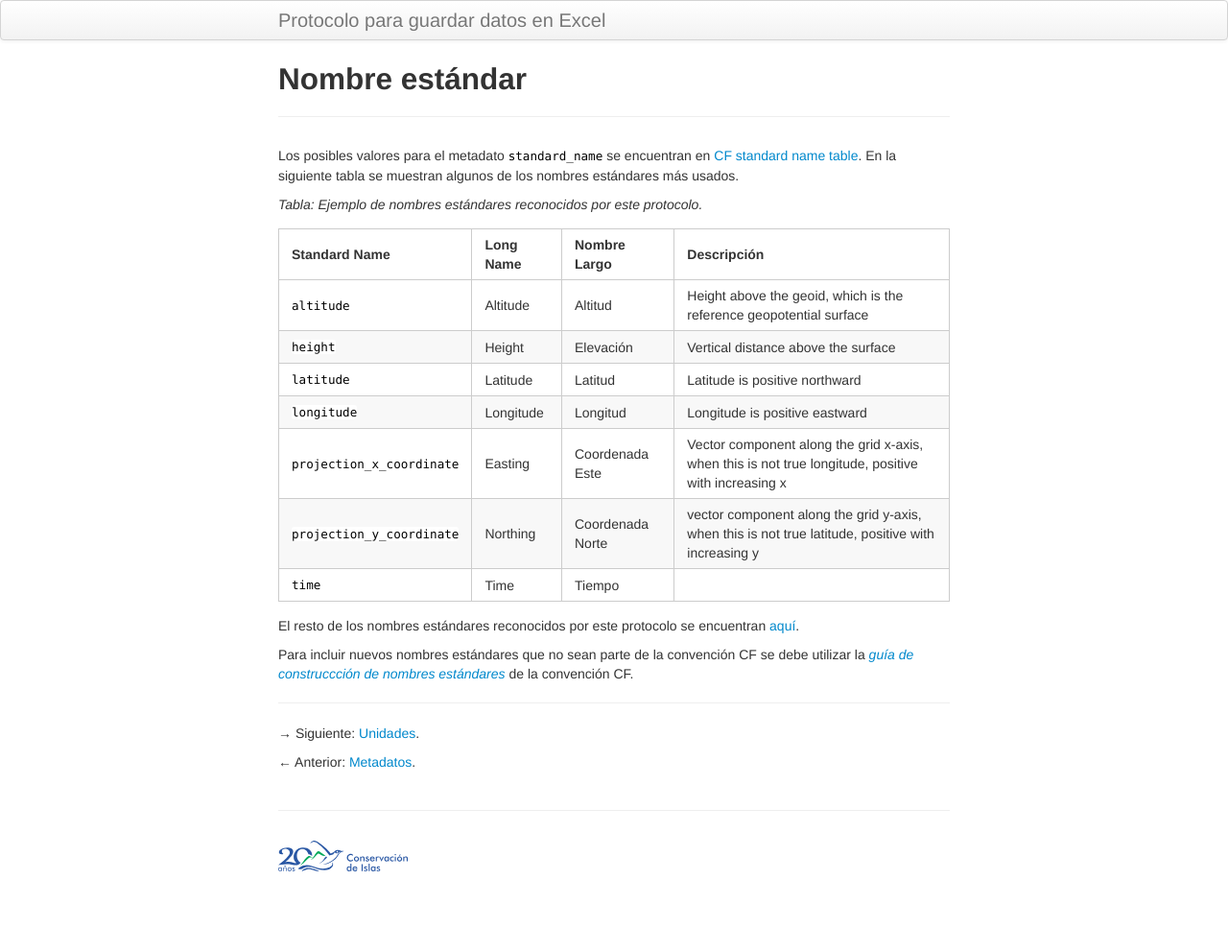
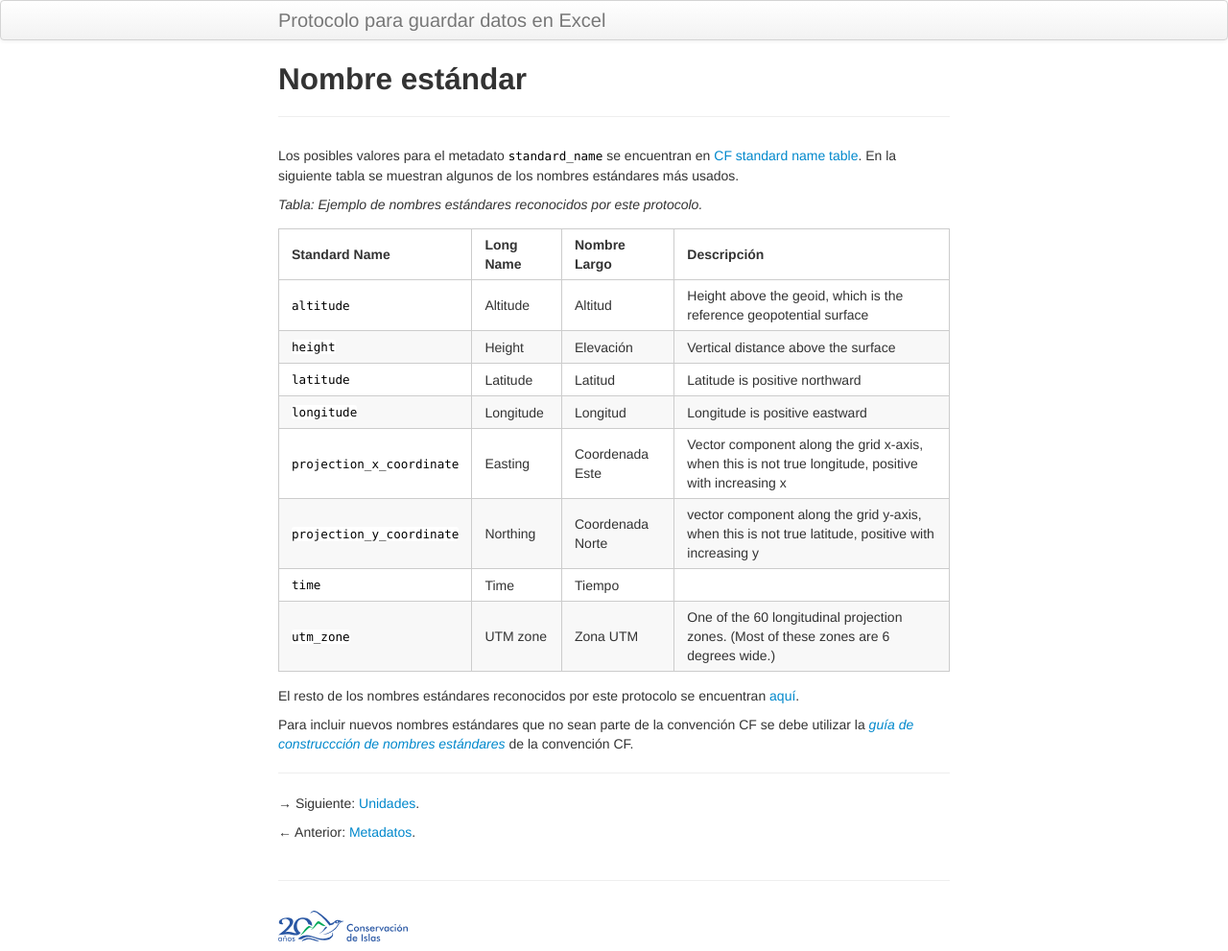
Before and after one commit to MaritzaB/datos_en_excel, a Jekyll site: the page built from pages/standard_name.md, in a window 1280 px wide. Shown: the whole page at 96% size. Built offline with Jekyll 4.4.1, drawn with Linux system fonts in a browser that asks for light colours; before the commit the page ends 918 px from its top, so only the background shows below that.

Commit message:
Agrega nombre estandar para zonas UTM

```diff
--- a/pages/standard_name.md
+++ b/pages/standard_name.md
@@ -17,6 +17,7 @@ Standard Name                       | Long Name                  | Nombre Largo
 `projection_x_coordinate`           | Easting                    | Coordenada Este                | Vector component along the grid x-axis, when this is not true longitude, positive with increasing x
 `projection_y_coordinate`           | Northing                   | Coordenada Norte               | vector component along the grid y-axis, when this is not true latitude, positive with increasing y
 `time`                              | Time                       | Tiempo                         | &nbsp;
+`utm_zone`                          | UTM zone                   | Zona UTM                       | One of the 60 longitudinal projection zones. (Most of these zones are 6 degrees wide.)
 
 El resto de los nombres estándares reconocidos por este protocolo se encuentran [aquí](http://cfconventions.org/Data/cf-standard-names/55/build/cf-standard-name-table.html).
 
```
